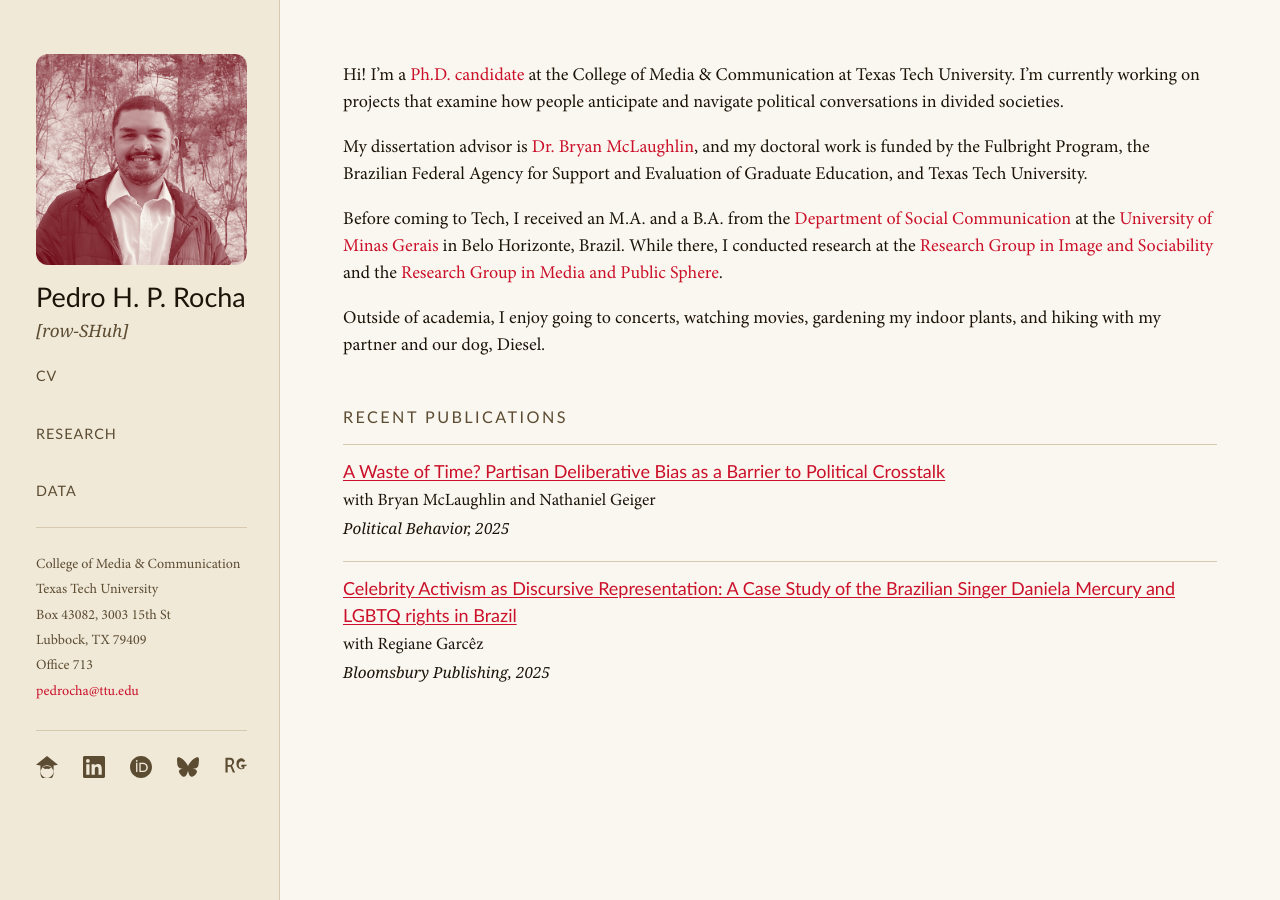
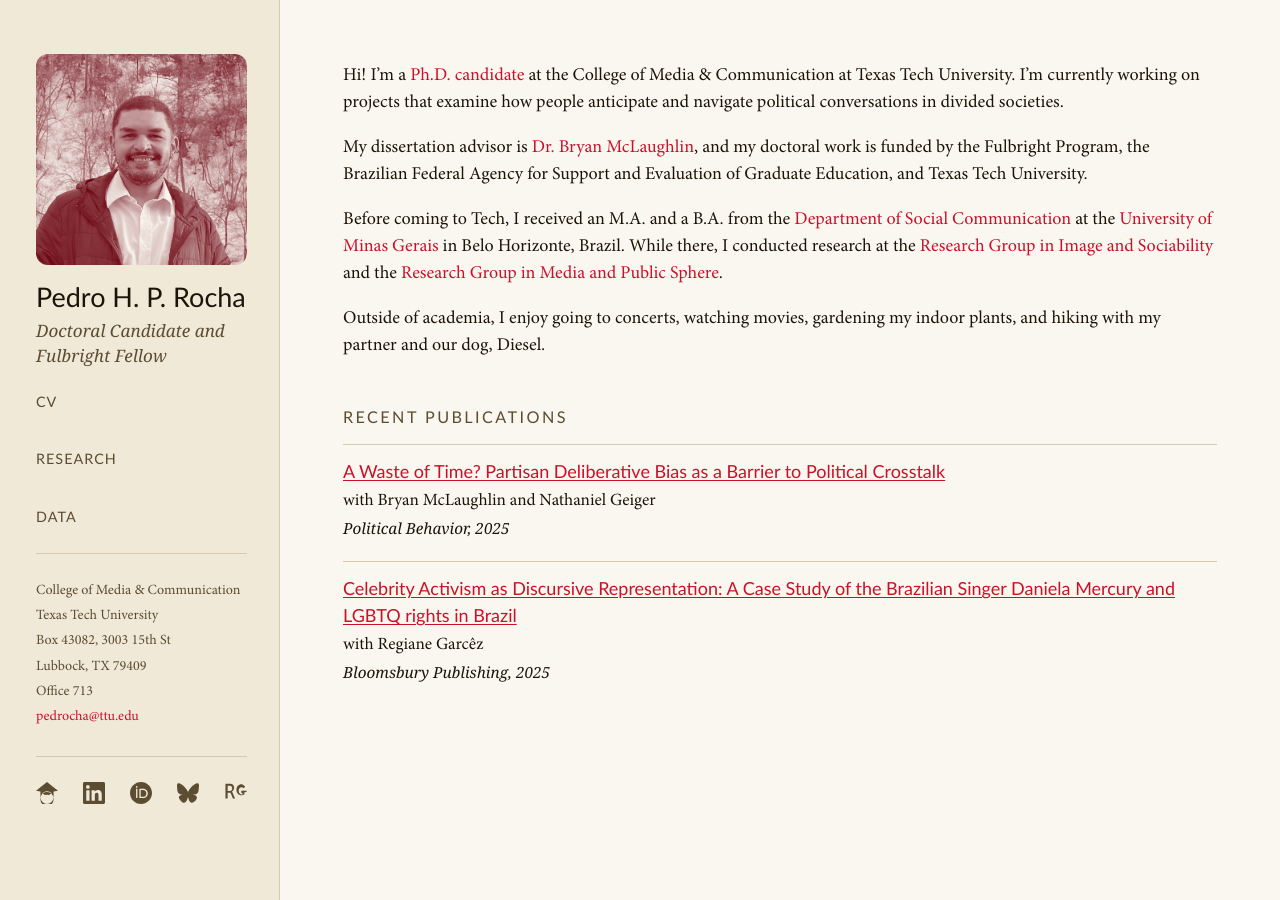
Before and after one commit to pedrohprocha/pedrohprocha.github.io, a Jekyll site: the page built from index.md, in a window 1280 px wide and 900 px high. Built offline with Jekyll 4.4.1, drawn with Linux system fonts in a browser that asks for light colours; some web fonts are replaced.

Commit message:
change description

```diff
--- a/_config.yml
+++ b/_config.yml
@@ -1,5 +1,5 @@
 title: "Pedro H. P. Rocha"
-description: "[row-SHuh]"
+description: "Doctoral Candidate and Fulbright Fellow"
 email: "pedrocha@ttu.edu"
 url: "https://pedrocha.com"
 baseurl: ""
```
